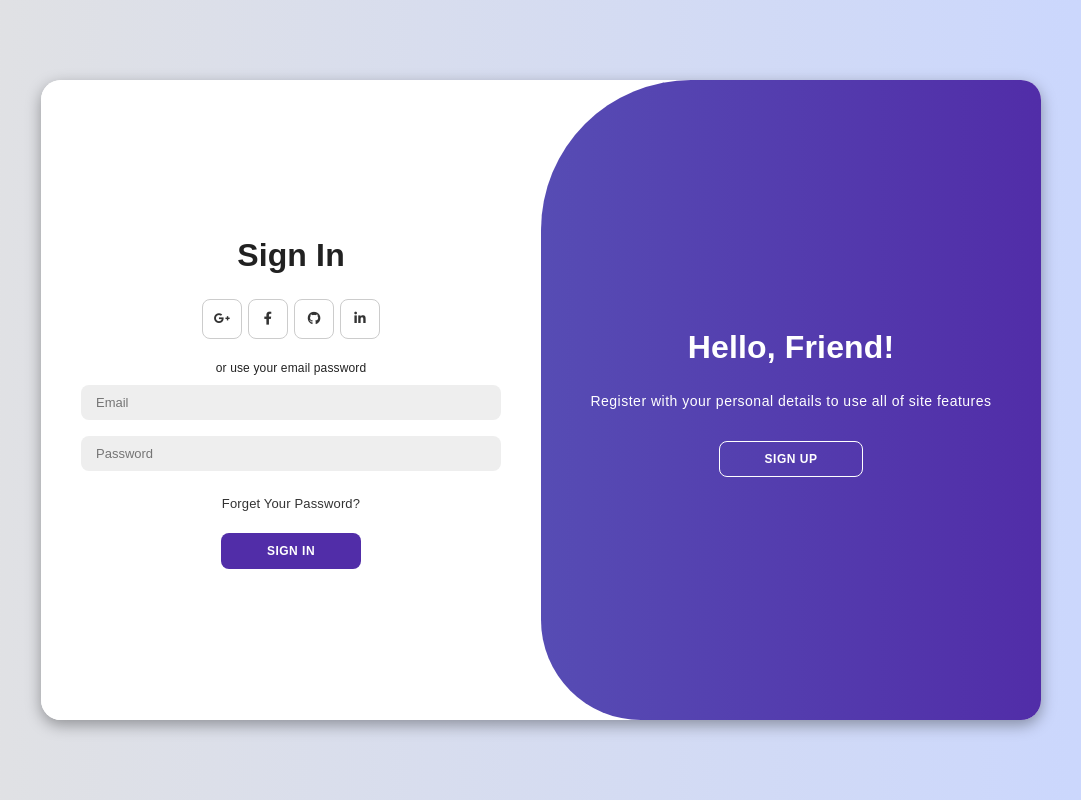
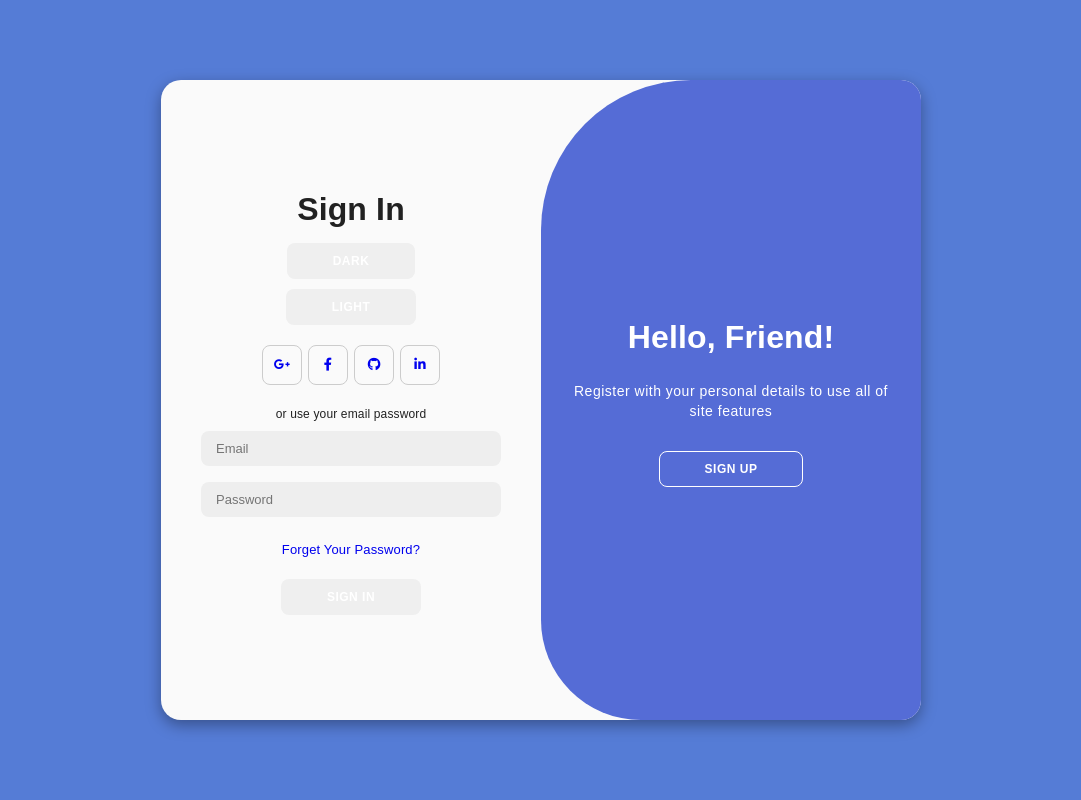
Before and after one commit to ahmadfaqih796/chat-react-ui, a React (Create React App) app: page /authentication/login in a window 1280 px wide. Shown: the whole page, without its empty margins (99-1180 px from the left). Built offline with nearby package versions, Linux system fonts and the light colour scheme.

Commit message:
login dark mode

```diff
--- /dev/null
+++ b/src/hooks/useModeTheme.js
@@ -0,0 +1,21 @@
+import { useColorScheme } from "@mui/material";
+
+export const useModeTheme = () => {
+  const { mode, setMode } = useColorScheme();
+  const valueMode = !mode ? "system" : mode;
+
+  const onMode = (theme) => {
+    switch (theme) {
+      case "light":
+        setMode("light");
+        break;
+      case "dark":
+        setMode("dark");
+        break;
+      default:
+        setMode("system");
+    }
+  };
+
+  return { mode: valueMode, onMode };
+};
--- a/src/index.js
+++ b/src/index.js
@@ -6,7 +6,7 @@ import reportWebVitals from "./reportWebVitals";
 import { AuthProvider } from "./context/AuthContext";
 import { AlertProvider } from "./context/AlertContext";
 import { CssBaseline, ThemeProvider } from "@mui/material";
-import theme from "./components/layout/theme";
+import theme from "./theme/themeConfig";
 
 const root = ReactDOM.createRoot(document.getElementById("root"));
 root.render(
--- a/src/pages/auth/auth.style.css
+++ b/src/pages/auth/auth.style.css
@@ -7,7 +7,7 @@
   font-family: "Montserrat", sans-serif;
 }
 
-body {
+/* body {
   background-color: #c9d6ff;
   background: linear-gradient(to right, #e2e2e2, #c9d6ff);
   display: flex;
@@ -15,15 +15,14 @@ body {
   justify-content: center;
   flex-direction: column;
   height: 100vh;
-}
+} */
 
 .container {
-  background-color: #fff;
   border-radius: 20px;
   box-shadow: 0 5px 15px rgba(0, 0, 0, 0.35);
   position: relative;
   overflow: hidden;
-  width: 1000px;
+  width: 760px;
   /* width: 100%; */
   max-width: 100%;
   min-height: 80vh;
@@ -41,14 +40,14 @@ body {
 }
 
 .container a {
-  color: #333;
+  /* color: #333; */
   font-size: 13px;
   text-decoration: none;
   margin: 15px 0 10px;
 }
 
 .container button {
-  background-color: #512da8;
+  /* background-color: #512da8; */
   color: #fff;
   font-size: 12px;
   padding: 10px 45px;
@@ -67,7 +66,7 @@ body {
 }
 
 .container form {
-  background-color: #fff;
+  /* background-color: #fff; */
   display: flex;
   justify-content: center;
   align-items: center;
@@ -164,9 +163,9 @@ body {
 }
 
 .toggle {
-  background-color: #512da8;
+  /* background-color: #512da8; */
   height: 100%;
-  background: linear-gradient(to right, #5c6bc0, #512da8);
+  /* background: linear-gradient(to right, #5c6bc0, #512da8); */
   color: #fff;
   position: relative;
   left: -100%;
--- a/src/pages/auth/login.jsx
+++ b/src/pages/auth/login.jsx
@@ -1,13 +1,16 @@
+import { Box } from "@mui/material";
 import React from "react";
 import { useAlert } from "../../hooks/useAlert";
 import { useAuth } from "../../hooks/useAuth";
 import "./auth.style.css";
+import { useModeTheme } from "../../hooks/useModeTheme";
 // import logo from "../../logo.svg";
 
 function LoginApp() {
   const [isActive, setIsActive] = React.useState(false);
   const { onLogin } = useAuth();
   const { onAlert } = useAlert();
+  const { onMode } = useModeTheme();
 
   const handleClick = () => {
     setIsActive(!isActive);
@@ -27,9 +30,28 @@ function LoginApp() {
   };
 
   return (
-    <div className={isActive ? "container active" : "container"} id="container">
+    <Box
+      sx={(theme) => ({
+        background: theme.palette.background.layout,
+        transition: theme.palette.transition,
+        width: "100%",
+        height: "100vh",
+        display: "flex",
+        justifyContent: "center",
+        alignItems: "center",
+        opacity: 1,
+      })}
+    >
+      <Box
+        sx={(theme) => ({
+          background: theme.palette.background.container,
+          transition: theme.palette.transition,
+        })}
+        className={isActive ? "container active" : "container"}
+        id="container"
+      >
         {/* Sign Up */}
-      <div className="form-container sign-up">
+        <Box className="form-container sign-up">
           <form action="">
             <h1>Sign Up</h1>
             <div className="social-icons">
@@ -52,12 +74,19 @@ function LoginApp() {
             <input type="password" placeholder="Password" />
             <button>Sign Up</button>
           </form>
-      </div>
+        </Box>
 
         {/* Sign In */}
-      <div className="form-container sign-in">
+        <Box
+          className="form-container sign-in"
+          sx={() => ({
+            opacity: isActive ? 0 : 1,
+          })}
+        >
           <form>
             <h1>Sign In</h1>
+            <button onClick={() => onMode("dark")}>Dark</button>
+            <button onClick={() => onMode("light")}>Light</button>
             <div className="social-icons">
               <a href="#" className="icon">
                 <i className="fa-brands fa-google-plus-g"></i>
@@ -78,11 +107,14 @@ function LoginApp() {
             <a href="#">Forget Your Password?</a>
             <button onClick={logIn}>Sign In</button>
           </form>
-      </div>
+        </Box>
 
         {/* Toggle */}
-      <div className="toggle-container">
-        <div className="toggle">
+        <Box className="toggle-container">
+          <Box
+            sx={(theme) => ({ background: theme.palette.background.main })}
+            className="toggle"
+          >
             <div className="toggle-panel toggle-left">
               <h1>Welcome Back!</h1>
               <p>Enter your personal details to use all of site features</p>
@@ -99,9 +131,10 @@ function LoginApp() {
                 Sign Up
               </button>
             </div>
-        </div>
-      </div>
-    </div>
+          </Box>
+        </Box>
+      </Box>
+    </Box>
   );
 }
 
--- /dev/null
+++ b/src/theme/themeConfig.js
@@ -0,0 +1,53 @@
+import { red } from "@mui/material/colors";
+import { createTheme } from "@mui/material/styles";
+
+const theme = createTheme({
+  cssVariables: {
+    colorSchemeSelector: "class",
+  },
+  colorSchemes: {
+    light: {
+      palette: {
+        transition: "all 0.2s ease-in-out",
+        background: {
+          //  layout: "linear-gradient(45deg, #f0f5ff 30%, #adc6ff 90%)",
+          main: "#556cd6",
+          layout: "#557cd6",
+          container: "#fafafa",
+        },
+        primary: {
+          container: "#fff",
+          main: "#556cd6",
+        },
+        secondary: {
+          main: "#19857b",
+        },
+        error: {
+          main: red.A400,
+        },
+      },
+    },
+    dark: {
+      palette: {
+        transition: "all 0.5s ease-in-out",
+        background: {
+          main: "#003a8c",
+          container: "#262626",
+          layout: "#141414",
+        },
+        primary: {
+          container: "#000",
+          main: "#556cd6",
+        },
+        secondary: {
+          main: "#19857b",
+        },
+        error: {
+          main: red.A400,
+        },
+      },
+    },
+  },
+});
+
+export default theme;
```
Lines whose indentation alone changed are shown as unchanged.
